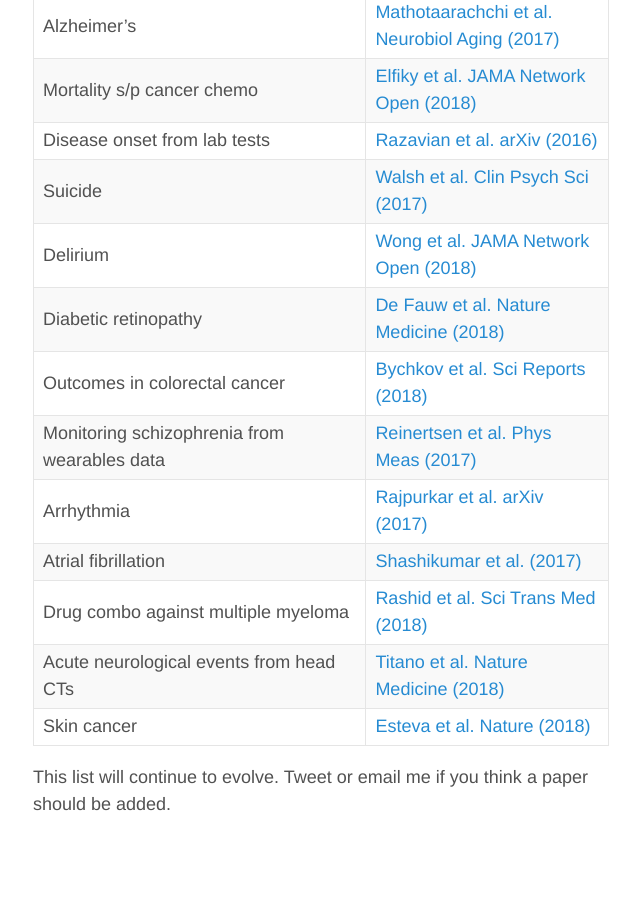
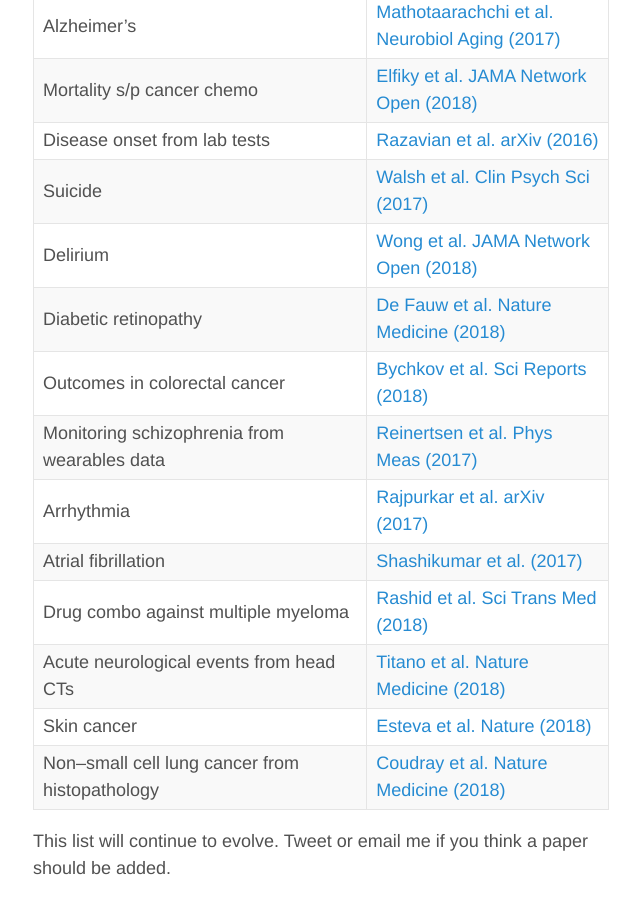
Before and after one commit to erikr/erikr.github.io, a Jekyll site: the page built from _posts/2018-08-03-AI-medicine-papers.md, in a window 1280 px wide and 900 px high, scrolled down 1190 px. Shown: the whole window, without its empty margins (319-959 px from the left). Built offline with Jekyll 4.4.1, drawn with Linux system fonts in a browser that asks for light colours; nearby versions of some CDN libraries; comment, search, counter and statistics services are not loaded; before the commit the page ends 2026 px from its top, so only the background shows below that.

Commit message:
added coudray et al

```diff
--- a/_posts/2018-08-03-AI-medicine-papers.md
+++ b/_posts/2018-08-03-AI-medicine-papers.md
@@ -35,6 +35,6 @@
 | Drug combo against multiple myeloma | [Rashid et al. Sci Trans Med (2018)](/papers/rashid.pdf) |
 | Acute neurological events from head CTs | [Titano et al. Nature Medicine (2018)](/papers/titano.pdf) |
 | Skin cancer | [Esteva et al. Nature (2018)](/papers/esteva.pdf) |
-
+| Non–small cell lung cancer from histopathology | [Coudray et al. Nature Medicine (2018)](/papers/coudray.pdf) |
 
 This list will continue to evolve. Tweet or email me if you think a paper should be added.
```
Also changed, not shown: 1 other file.
